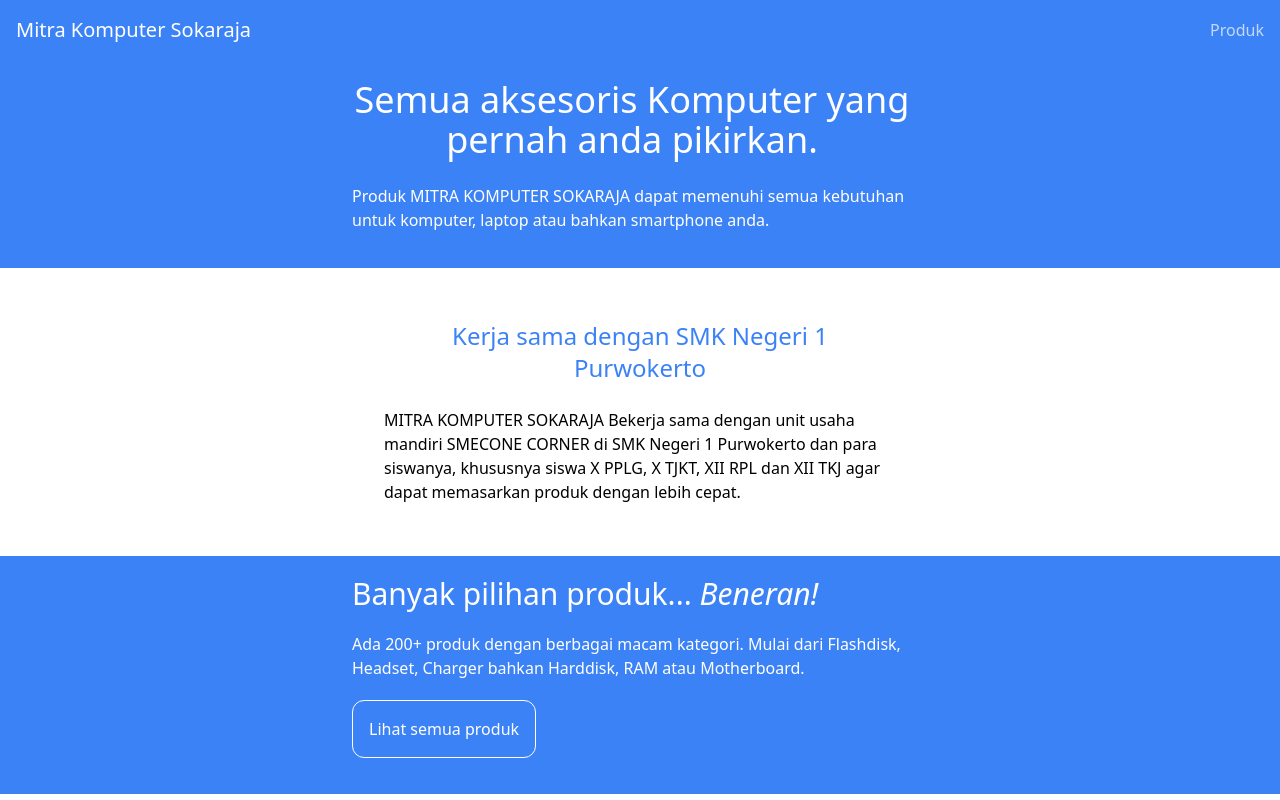
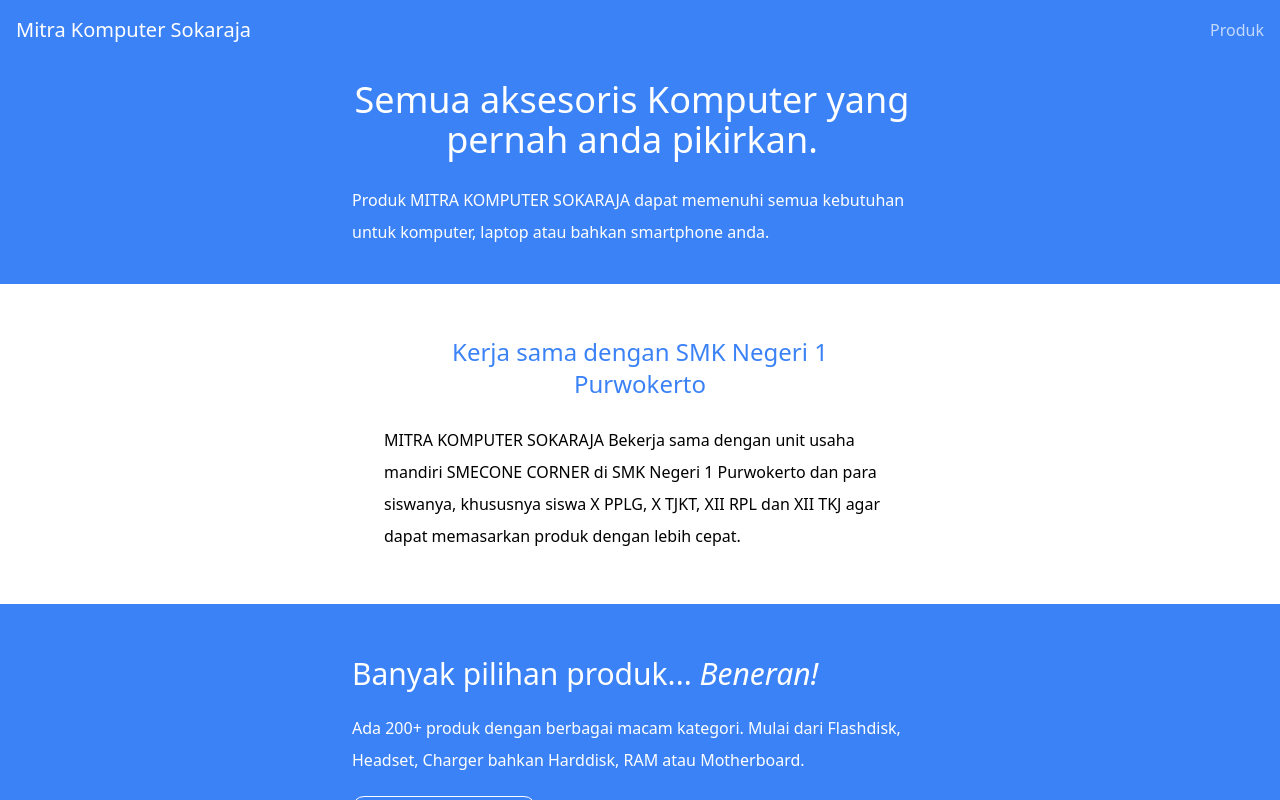
Before and after one commit to iwanharyatno/mk-pricelist, a React (Vite) app: page / in a window 1280 px wide. Built offline with nearby package versions, Linux system fonts and the light colour scheme.

Commit message:
Menambahkan beberapa spasi

```diff
--- a/src/pages/LandingPage.jsx
+++ b/src/pages/LandingPage.jsx
@@ -8,7 +8,7 @@
   }, []);
 
   return (
-    <>
+    <div className="leading-loose">
       <Hero>
         <h1 className="animate-slide-right-fade md:text-center text-4xl mb-6">Semua aksesoris Komputer yang pernah anda pikirkan.</h1>
         <p className="animate-slide-right-fade font-light">Produk MITRA KOMPUTER SOKARAJA dapat memenuhi semua kebutuhan untuk komputer, laptop atau bahkan smartphone anda.</p>
@@ -18,9 +18,9 @@
         <p>MITRA KOMPUTER SOKARAJA Bekerja sama dengan unit usaha mandiri SMECONE CORNER di SMK Negeri 1 Purwokerto dan para siswanya, khususnya siswa X PPLG, X TJKT, XII RPL dan XII TKJ agar dapat memasarkan produk dengan lebih cepat.</p>
       </Section>
       <Hero>
-        <h2 className="text-3xl mb-5">Banyak pilihan produk... <i>Beneran!</i></h2>
+        <h2 className="text-3xl mb-5 mt-8">Banyak pilihan produk... <i>Beneran!</i></h2>
         <p className="mb-5 font-light">Ada 200+ produk dengan berbagai macam kategori. Mulai dari Flashdisk, Headset, Charger bahkan Harddisk, RAM atau Motherboard.</p>
-        <Link to="/products" className="inline-block border border-white p-4 rounded-xl hover:bg-white hover:text-blue-500 transition-colors">
+        <Link to="/products" className="inline-block mb-5 border border-white p-4 rounded-xl hover:bg-white hover:text-blue-500 transition-colors">
           Lihat semua produk
         </Link>
       </Hero>
@@ -37,7 +37,7 @@
         </a>
         <p className="text-gray-500 italic text-sm mt-5">*) Anda juga bisa memesan ke salah satu kenalan anda di kelas X PPLG, X TJKT, XII RPL atau XII TKJ lhoo!</p>
       </Section>
-    </>
+    </div>
   );
 }
 
```
